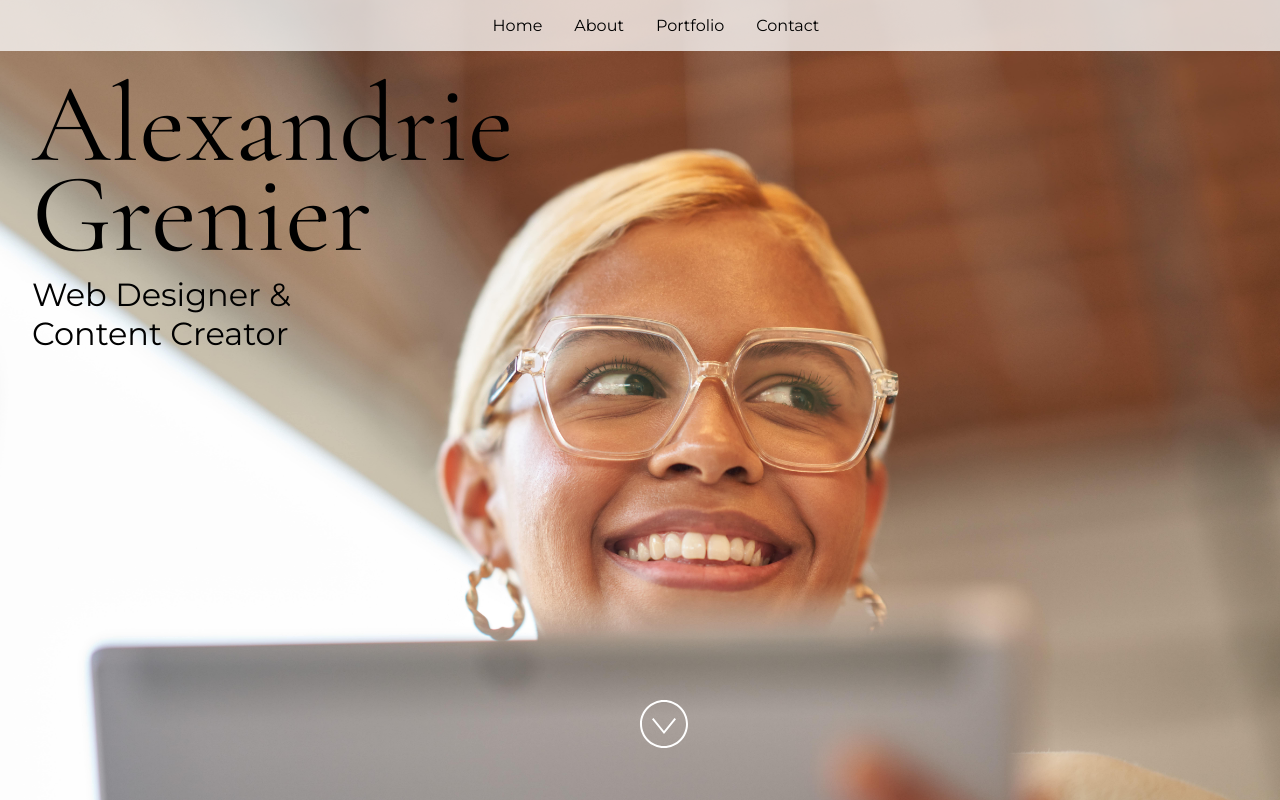
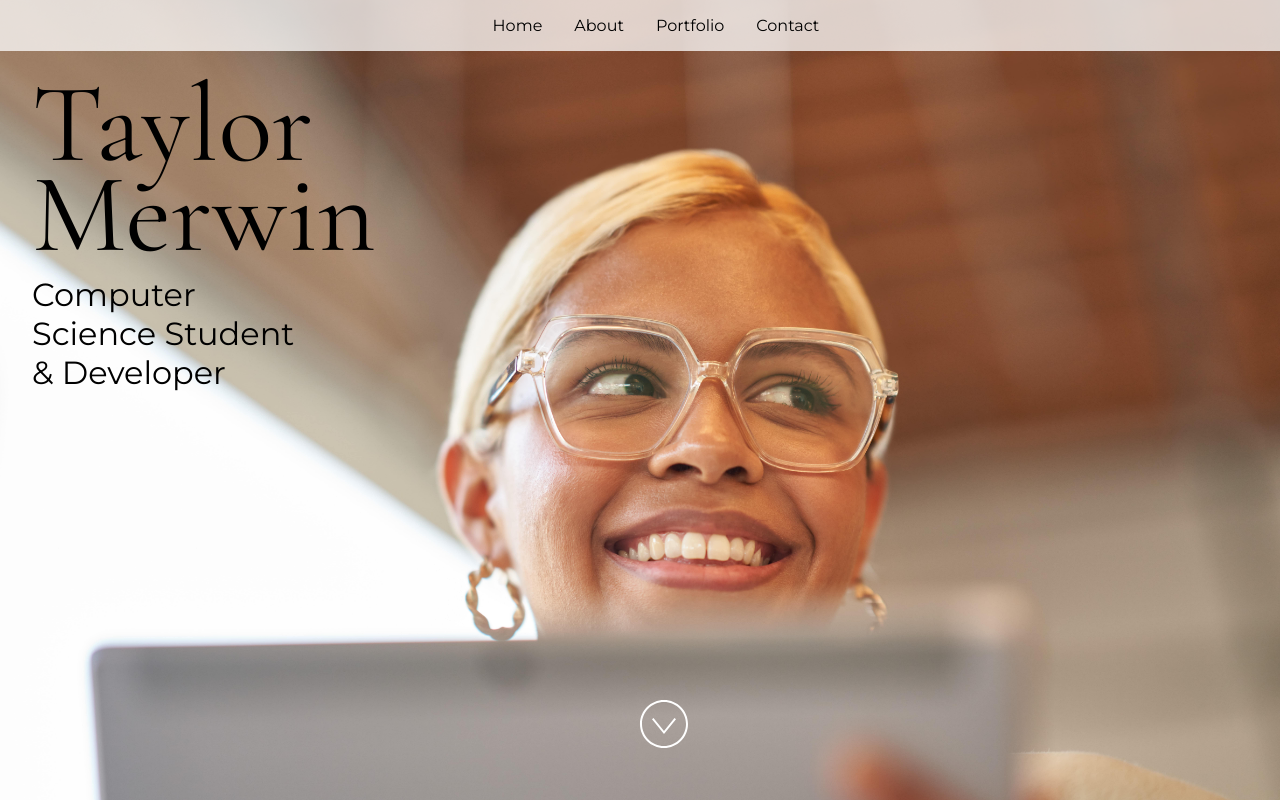
Before and after one commit to TaylorMerwin/portfolio, a React (Vite) app: page / in a window 1280 px wide. Built offline with nearby package versions, Linux system fonts and the light colour scheme.

Commit message:
updated some personal data

```diff
--- a/src/App.jsx
+++ b/src/App.jsx
@@ -24,15 +24,15 @@ import "./styles.css";
  * If you don't have one of the social sites listed, leave it as an empty string.
  */
 const siteProps = {
-  name: "Alexandrie Grenier",
-  title: "Web Designer & Content Creator",
-  email: "alex@example.com",
-  gitHub: "microsoft",
-  instagram: "microsoft",
-  linkedIn: "satyanadella",
+  name: "Taylor Merwin",
+  title: "Computer Science Student & Developer",
+  email: "taylor.merwin@gmail.com",
+  gitHub: "TaylorMerwin",
+  instagram: "",
+  linkedIn: "taylorrmerwin",
   medium: "",
-  twitter: "microsoft",
-  youTube: "Code",
+  twitter: "",
+  youTube: "",
 };
 
 const primaryColor = "#4E567E";
```
